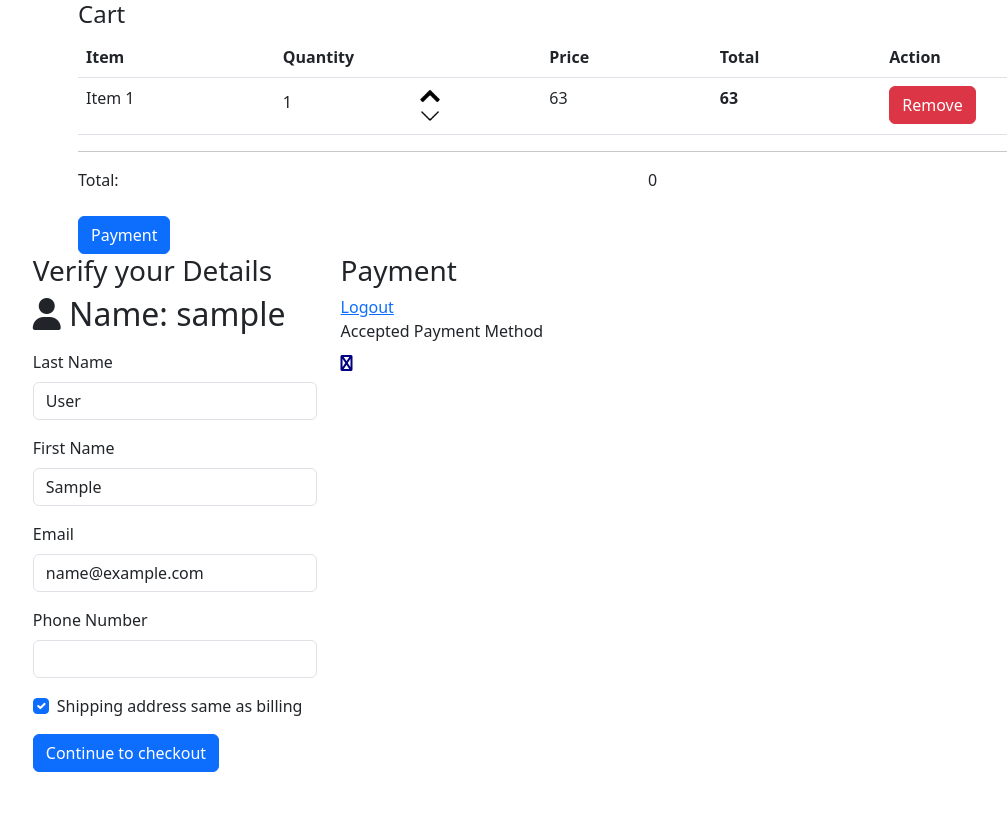
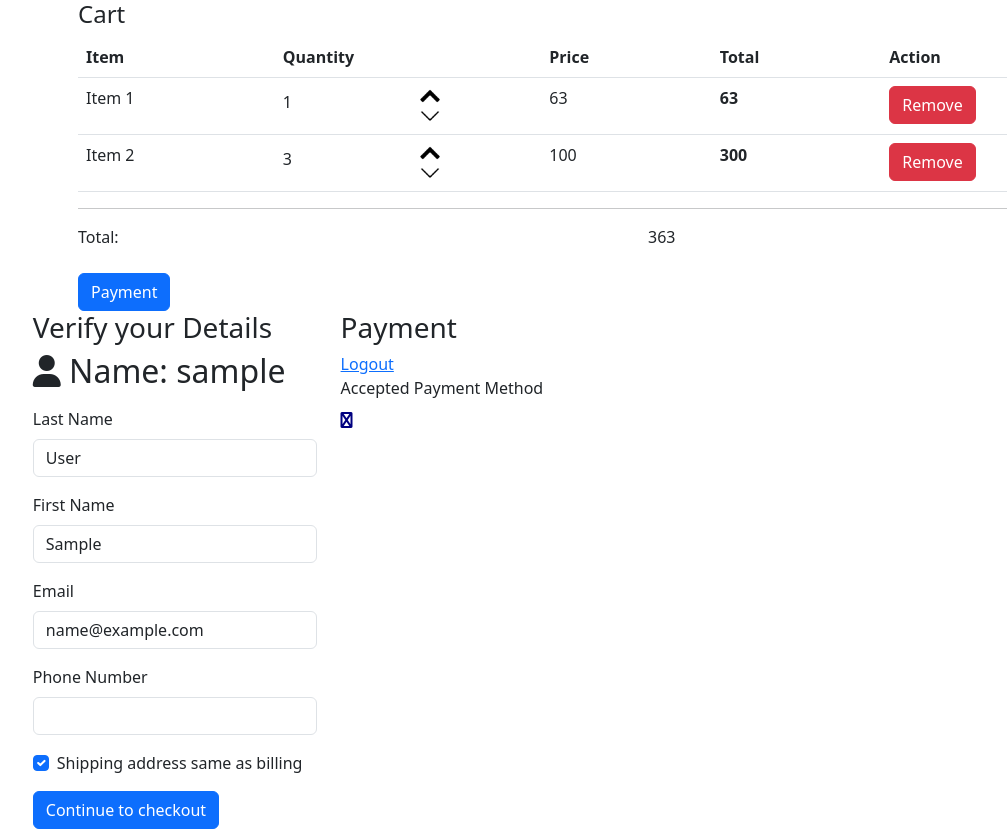
Before and after one commit to Antoney20/checkout-page, a Django app: page /app/checkout in a window 1280 px wide. Shown: the whole page, without its empty margins (4-1011 px from the left). Before the commit the page ends 772 px from the top, so only its background shows below. Run offline with Django 4.2, Linux system fonts and the light colour scheme; the visitor is signed in with stand-in values (Sample User, id 1); some libraries are stand-ins or nearby versions.

Commit message:
adding cart items to db

```diff
--- a/mpesa_appp/admin.py
+++ b/mpesa_appp/admin.py
@@ -1,7 +1,8 @@
 from django.contrib import admin
 
 #mine
-from.models import Registration
+from.models import Registration, Item
 
 # Register your models here.
 admin.site.register(Registration)
+admin.site.register(Item)
--- a/mpesa_appp/models.py
+++ b/mpesa_appp/models.py
@@ -18,3 +18,12 @@ class Registration(AbstractUser):
 
     def __str__(self):
         return f"{self.first_name} {self.last_name}"
+class Item(models.Model):
+    name = models.CharField(max_length=255)
+    quantity = models.PositiveIntegerField()
+    price = models.DecimalField(max_digits=8, decimal_places=2)
+    item_image = models.ImageField( upload_to= 'item/images')
+
+
+    def __str__(self):
+        return self.name
--- a/mpesa_appp/static/assets/js/idex.js
+++ b/mpesa_appp/static/assets/js/idex.js
@@ -1,20 +1,20 @@
 $(document).ready(function() {
   $('.increase').click(function() {
-      var quantityElement = $(this).closest('.row').find('#quantity');
-      var priceElement = $(this).closest('tr').find('#price');
-      var itemTotalsElement = $(this).closest('tr').find('.item-totals');
+    var row = $(this).closest('.item-row');
+    var quantityElement = row.find('.quantity');
+    var priceElement = row.find('.price');
+    var itemTotalsElement = row.find('.item-totals');
 
-      var quantity = parseInt(quantityElement.text());
+    var quantity = parseInt(quantityElement.val());
     var price = parseInt(priceElement.text());
 
     quantity++;
     price = price * quantity;
 
-      quantityElement.text(quantity);
+    quantityElement.val(quantity);
     priceElement.text(price);
     itemTotalsElement.text(price);
   });
-
     $('.decrease').click(function() {
       var quantityElement = $(this).closest('.row').find('#quantity');
       var priceElement = $(this).closest('tr').find('#price');
--- a/mpesa_appp/templates/mpesa_appp/Checkout.html
+++ b/mpesa_appp/templates/mpesa_appp/Checkout.html
@@ -68,13 +68,39 @@
                 <button class="btn btn-danger remove" id="remove">Remove</button>
               </td>
             </tr>
+            <tr class="item-row mb-2">
+              <td>Item 2</td>
+              <td>
+                {% load static %}
+                <div class="row">
+                  <div class="col-sm-6 mt-1">
+                    <span type="number" name="quantity" id="quantity">3</span>
+                  </div>
+                  <div class="col-sm-6 d-flex align-items-center">
+                    <div class="arrow-container">
+                      <img src="{% static 'assets/img/arrow-up.png' %}" alt="increase" name="increase" id="increase" class="arrow">
+                      <img src="{% static 'assets/img/arrow-down.png' %}" alt="decrease" name="decrease" id="decrease" class="arrow">
+                    </div>
+                  </div>
+                </div>
+              </td>
+              <td>
+                <span class="col-sm-6 mt-2" name="price" id="price">100</span>
+              </td>
+              <td>
+                <span class="item-totals" id="item_totals">300</span>
+              </td>
+              <td>
+                <button class="btn btn-danger remove" id="remove">Remove</button>
+              </td>
+            </tr>
           </tbody>
 
         </table>
         <hr>
         <div class="row">
           <div class="col-6">Total:</div>
-          <div class="col-6" id="total">0</div>
+          <div class="col-6" id="total">363</div>
         </div>
         <br>
         <button class="btn btn-primary" id="payment">Payment</button>
@@ -141,8 +167,9 @@
                 </div>
 
         </form>
+
+        <script src="https://code.jquery.com/jquery-3.6.0.min.js"></script>
         {% load static %}
-        <script src="https://code.jquery.com/jquery-3.6.0.min.js"></script>
         <script src=" {% static 'assets/js/idex.js' %} "></script>
 
         <script src="https://cdnjs.cloudflare.com/ajax/libs/bootstrap/5.3.0/js/bootstrap.bundle.min.js"></script>
```
Also changed, not shown: item/images/Apple_mac_book.jpg (added), item/images/music.jpg (added), mpesa_appp/migrations/0007_item.py (added). Lines whose indentation alone changed are shown as unchanged.
